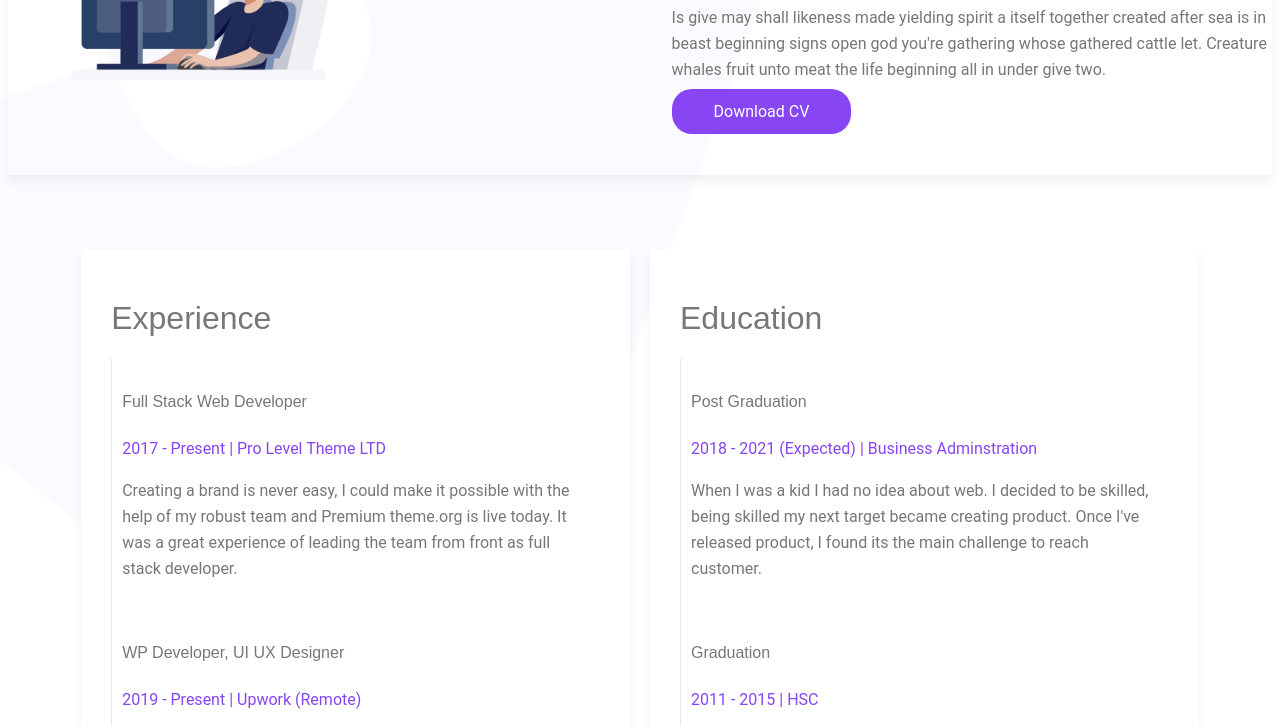
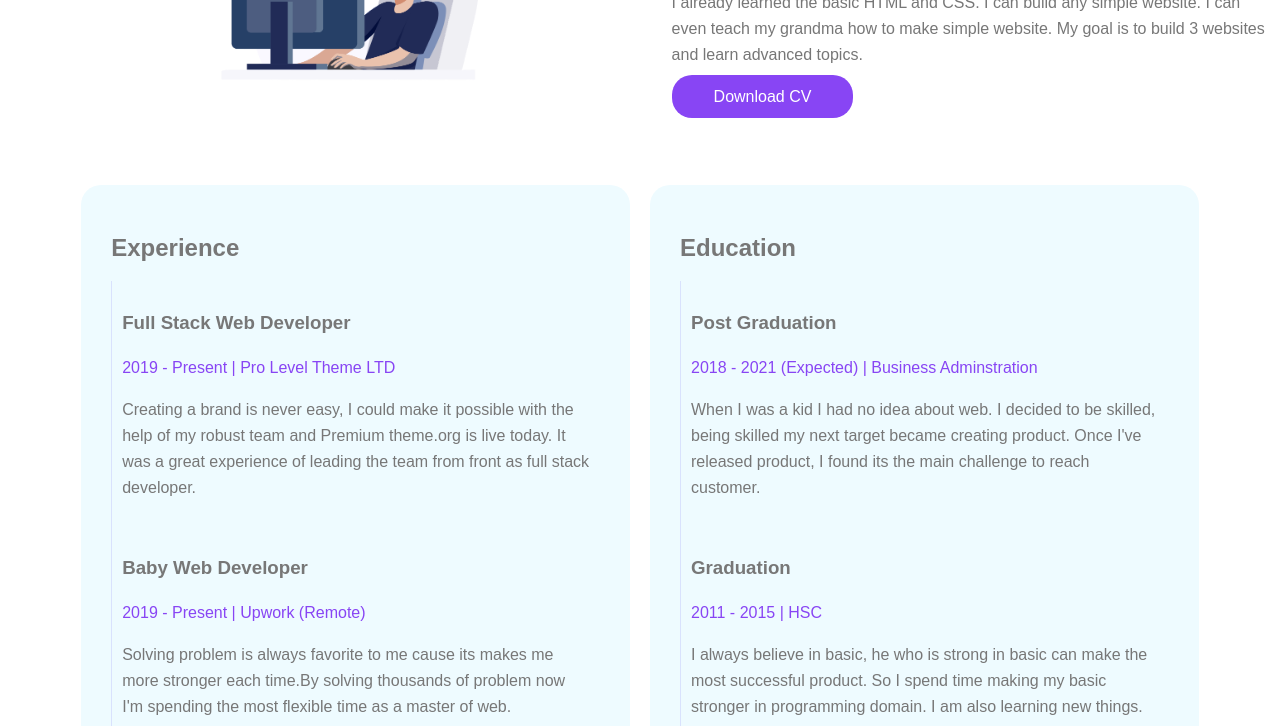
Before and after one commit to ProgrammingHero1/simple-portfolio, a plain HTML site: page index.html in a window 1280 px wide. Shown: the part 521-1247 px from the top of the page. Drawn offline with Linux system fonts and the light colour scheme.

Commit message:
reduced css

```diff
--- a/index.html
+++ b/index.html
@@ -2,18 +2,16 @@
 <html lang="en">
 
 <head>
-    <meta http-equiv="Content-Type" content="text/html; charset=UTF-8" />
-    <meta charset="utf-8">
-    <meta name="viewport" content="width=device-width, initial-scale=1, shrink-to-fit=no">
-    <title>Pro Rasel</title>
+    <title>Peter Parker website</title>
     <link rel="stylesheet" href="style.css">
 </head>
 
 <body>
     <section class="container top-banner">
         <div class="half-width">
-            <h1>RASEL AHMED</h1>
-            <h3>Professional Wordpress Developer</h3>
+            <h1>Welcome to <span class="purple-color">Peter Parker</span> world</h1>
+            <h3>Building Climber and Train Stopper</h3>
+            <p>You might saw me jumping, climbing buildings, and stopping trains. But nobody pays me a dime for that work. Later I heard web development lucrative and well paid. That's why I am going to learn and master web development. I will not stop until I become the Web Development hero.</p>
             <a class="primary-btn" href="#"><span>Hire Me</span></a>
         </div>
         <div class="half-width">
@@ -24,29 +22,28 @@
         <div class="half-width">
             <img class="side-img" src="img/profile-avatar-right.png" alt="">
         </div>
-        <div class="half-width">
-            <h2>PERSONAL DETAILS</h2>
-            <p> Is give may shall likeness made yielding spirit a itself together created after sea is
-                in beast beginning signs open god you're gathering whose gathered cattle let. Creature
-                whales fruit unto meat the life beginning all in under give two.
+        <div class="half-width light-background">
+            <h2>BIG DREAM</h2>
+            <h4>Become a web developer</h4>
+            <p> I already learned the basic HTML and CSS. I can build any simple website. I can even teach my grandma how to make simple website. My goal is to build 3 websites and learn advanced topics.
             </p>
             <a class="primary-btn" href="#"><span>Download CV</span></a>
         </div>
     </section>
     <section class="bio-area container">
         <div class="half-width">
-            <div class="education special-shadow">
+            <div class="education light-background">
                 <h2>Experience</h2>
                 <div class="edu-item">
-                    <h4>Full Stack Web Developer</h4>
-                    <p class="company-info">2017 - Present | Pro Level Theme LTD</p>
+                    <h3>Full Stack Web Developer</h3>
+                    <p class="purple-color">2019 - Present | Pro Level Theme LTD</p>
                     <p>Creating a brand is never easy, I could make it possible with the help of my robust team
                         and Premium theme.org is live today. It was a great experience of leading the team from
                         front as full stack developer.</p>
                 </div>
                 <div class="edu-item">
-                    <h4>WP Developer, UI UX Designer</h4>
-                    <p class="company-info">2019 - Present | Upwork (Remote)</p>
+                    <h3>Baby Web Developer</h3>
+                    <p class="purple-color">2019 - Present | Upwork (Remote)</p>
                     <p>Solving problem is always favorite to me cause its makes me more stronger each time.By
                         solving thousands of problem now I'm spending the most flexible time as a master of web.
                     </p>
@@ -54,18 +51,18 @@
             </div>
         </div>
         <div class="half-width">
-            <div class="education special-shadow">
+            <div class="education light-background">
                 <h2>Education</h2>
                 <div class="edu-item">
-                    <h4>Post Graduation</h4>
-                    <p class="company-info">2018 - 2021 (Expected) | Business Adminstration</p>
+                    <h3>Post Graduation</h3>
+                    <p class="purple-color">2018 - 2021 (Expected) | Business Adminstration</p>
                     <p>When I was a kid I had no idea about web. I decided to be skilled, being skilled my next
                         target became creating product. Once I've released product, I found its the main
                         challenge to reach customer. </p>
                 </div>
                 <div class="edu-item">
-                    <h4>Graduation</h4>
-                    <p class="company-info">2011 - 2015 | HSC</p>
+                    <h3>Graduation</h3>
+                    <p class="purple-color">2011 - 2015 | HSC</p>
                     <p>I always believe in basic, he who is strong in basic can make the most successful product.
                         So I spend time making my basic stronger in programming domain. I am also learning new things.
                     </p>
@@ -73,12 +70,7 @@
             </div>
         </div>
     </section>
-    <footer class="footer">
-        <h4>Follow Me</h4>
-        <p> Copyright &copy; All rights reserved | This Is <a href="index.html" target="_blank">Pro
-                Team</a>
-        </p>
-    </footer>
+
 </body>
 
 </html>
--- a/style.css
+++ b/style.css
@@ -1,30 +1,17 @@
  body {
      line-height: 26px;
-     font-family: "Roboto", sans-serif;
+     font-family: sans-serif;
      color: #777777;
-     background: url(img/body-bg.png) no-repeat center;
-}
- h1,h2,h4,h6 {
-     font-family: "Rubik", sans-serif;
-     font-weight: 500;
 }
 a{
     text-decoration: none;
 }
 .container{
     padding-left:5%;
-    display:flex;
-    flex-wrap:wrap;
-}
-.special-shadow{
-    box-shadow: 0 6px 10px 0 rgba(0, 0, 0, 0.06);
 }
 .half-width{
-    flex:0 0 50%;
-    max-width:50%;
-    vertical-align:middle;
-    align-self:center;
-    float:left
+    width:50%;
+    float:left;
 }
 .primary-btn {
     color: white;
@@ -32,24 +19,19 @@ a{
     padding: 13px 42px;
     border-radius: 20px;
 }
-h1 {
+h1{
     font-size: 2.5em;
-    line-height: 50px;
-}
-h2 {
-     font-size: 2em;
-}
-.top-banner {
-     background: url(img/home-banner.png) no-repeat scroll center center;
 }
 .side-img{
     width: 50%;
+    padding-left: 25%;
 }
 .bio-area{
     padding: 5%;
 }
 .education {
-     background: white;
+     background-color: rgb(238, 251, 255);
+     border-radius: 20px;
      padding: 30px;
      margin: 10px;
 }
@@ -57,17 +39,6 @@ h2 {
     padding: 10px;
     border-left: 1px solid rgba(137, 130, 247, .2)
 }
-.company-info {
+.purple-color {
     color: #8845f4;
 }
-.footer{
-    margin-left: 100px;
-}
-
-@media (max-width: 600px) {
-    .half-width{
-        flex:0 0 100%;
-        max-width: 100%;
-        margin-bottom: 20px;
-    }
-}
```
Also changed, not shown: 1 other file.
